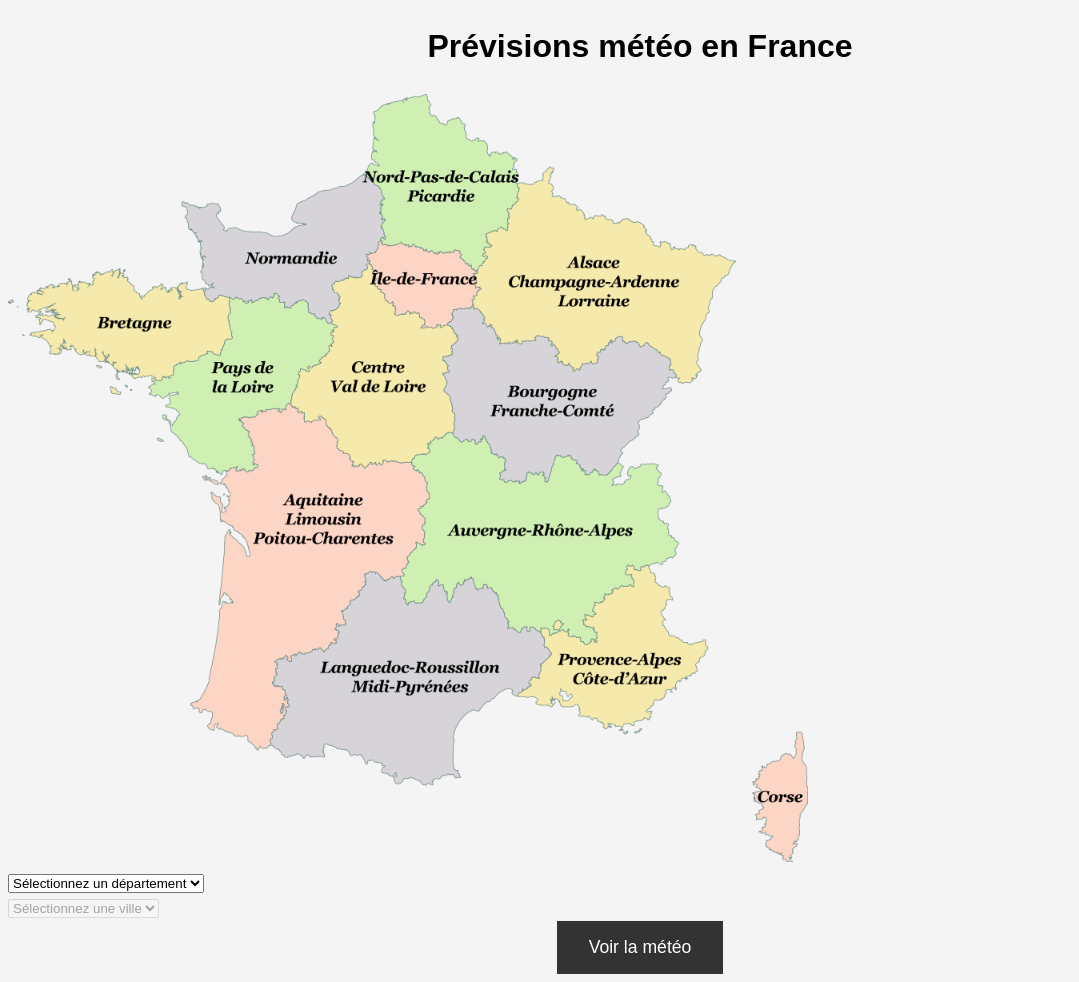
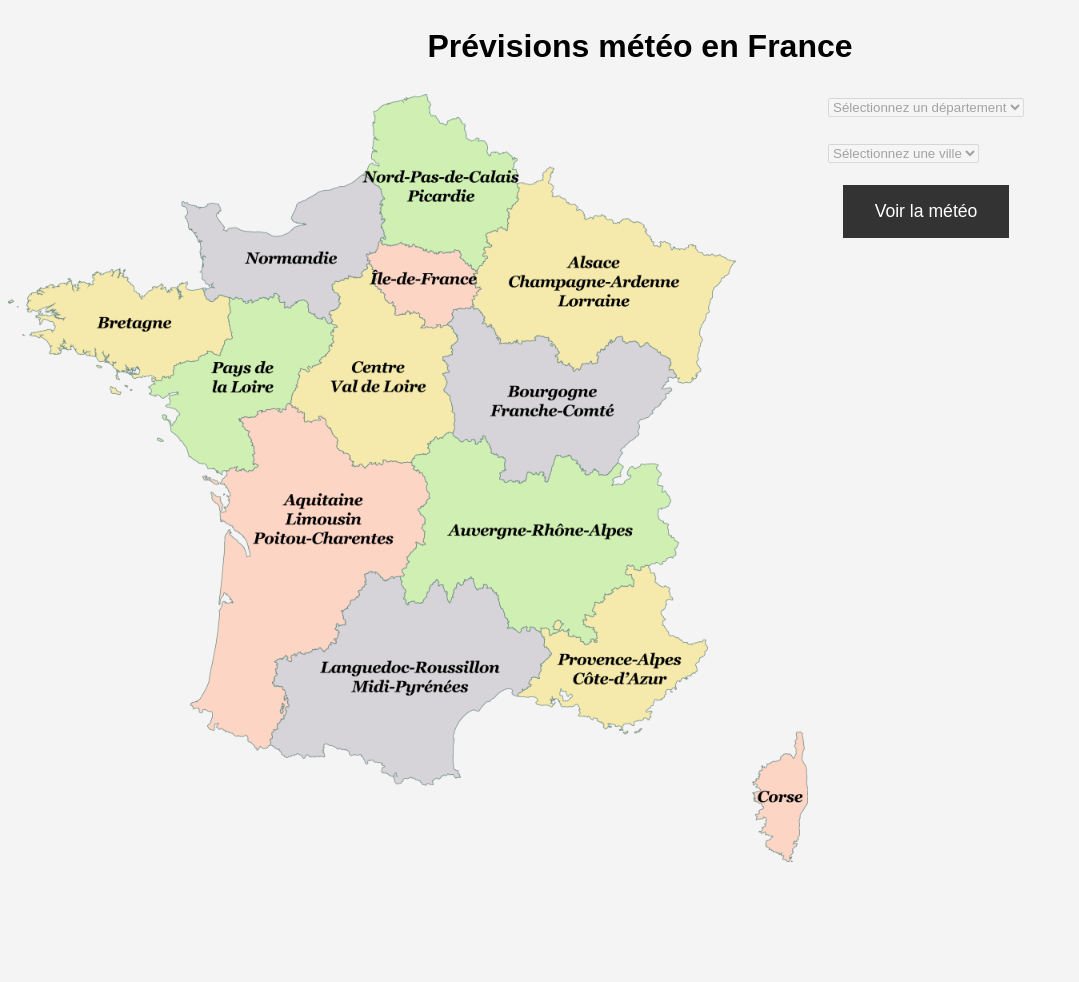
Before and after one commit to Max094Reikeb/DUProject, a PHP site: page / in a window 1280 px wide. Shown: the whole page, without its empty margins (0-1079 px from the left). After the commit the page ends 862 px from the top, so only its background shows below. Run offline with PHP 8.4, Linux system fonts and the light colour scheme.

Commit message:
Modified style

```diff
--- a/BEKIER/site_web/css/style.css
+++ b/BEKIER/site_web/css/style.css
@@ -1,13 +1,25 @@
-/* Styles généraux et modernes pour le site */
+/* Styles généraux pour le site */
 body {
     font-family: Arial, sans-serif;
     line-height: 1.6;
     background-color: #f4f4f4;
 }
 
+#select-department, #select-ville, #form-meteo input[type="submit"] {
+    margin-bottom: 20px;
+}
+
 h1 {
     font-size: 2rem;
     text-align: center;
+}
+
+.container {
+    display: flex;
+}
+
+img[usemap] {
+    margin-right: 20px;
 }
 
 input[type="submit"] {
--- a/BEKIER/site_web/index.php
+++ b/BEKIER/site_web/index.php
@@ -8,12 +8,13 @@
 <body>
 <h1>Prévisions météo en France</h1>
 <!-- Ajout de la carte avec les régions -->
+<div class="container">
     <?php include 'carte.php'; ?>
 
     <!-- Formulaire pour sélectionner le département et la ville -->
     <form id="form-meteo" action="meteo.php" method="post">
         <div id="select-department">
-        <select>
+            <select disabled>
                 <option value="">Sélectionnez un département</option>
             </select>
         </div>
@@ -24,6 +25,7 @@
         </div>
         <input type="submit" value="Voir la météo" disabled>
     </form>
+</div>
 
 <script src="https://code.jquery.com/jquery-3.6.0.min.js"></script>
 <script src="js/app.js"></script>
```
Lines whose indentation alone changed are shown as unchanged.
